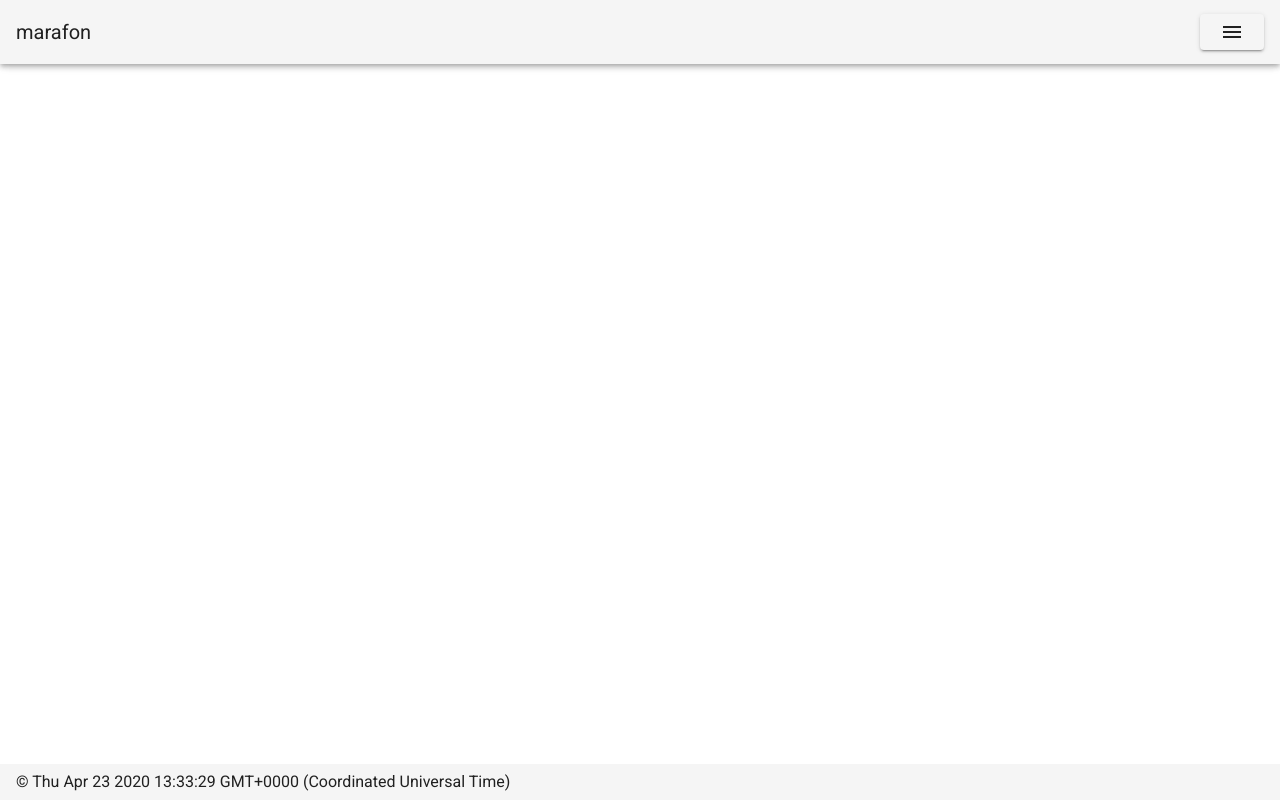
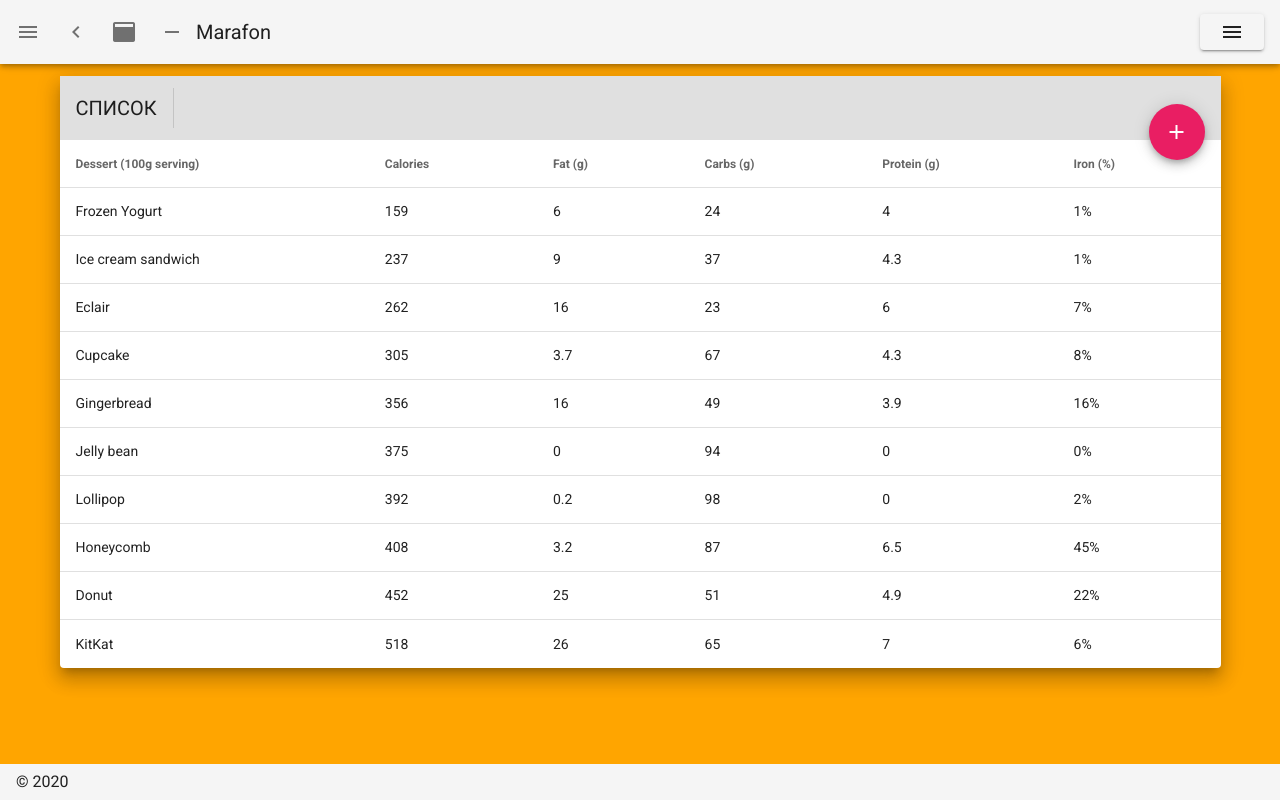
Before and after one commit to alokil70/marafon_ver_nuxt_1_0_0, a Nuxt app: page /manager in a window 1280 px wide. Built offline with nearby package versions, Linux system fonts and the light colour scheme.

Commit message:
design works

```diff
--- a/layouts/default.vue
+++ b/layouts/default.vue
@@ -11,7 +11,7 @@
             <nuxt />
         </v-container>
         <v-footer fixed app>
-            <span>&copy; {{ new Date() }}</span>
+            <span>&copy; {{ dateNow }}</span>
         </v-footer>
     </v-app>
 </template>
@@ -20,7 +20,27 @@
 export default {
     data() {
         return {
-            title: 'marafon'
+            title: 'MARAFON'
+        }
+    },
+    computed: {
+        // eslint-disable-next-line vue/return-in-computed-property
+        dateNow() {
+            const date = new Date()
+
+            const options = {
+                era: 'long',
+                year: 'numeric',
+                month: 'long',
+                day: 'numeric',
+                weekday: 'long',
+                timezone: 'UTC',
+                hour: 'numeric',
+                minute: 'numeric',
+                second: 'numeric'
+            }
+
+            return date.toLocaleString('ru', options)
         }
     }
 }
--- a/layouts/manager.vue
+++ b/layouts/manager.vue
@@ -41,7 +41,7 @@
             </v-btn>
             <v-toolbar-title v-text="title" />
             <v-spacer />
-            <v-btn icon @click.stop="rightDrawer = !rightDrawer">
+            <v-btn @click.stop="rightDrawer = !rightDrawer">
                 <v-icon>mdi-menu</v-icon>
             </v-btn>
         </v-app-bar>
@@ -79,9 +79,9 @@
 export default {
     data() {
         return {
-            clipped: false,
+            clipped: true,
             drawer: false,
-            fixed: false,
+            fixed: true,
             items: [
                 {
                     icon: 'mdi-apps',
@@ -97,7 +97,7 @@ export default {
             miniVariant: false,
             right: true,
             rightDrawer: false,
-            title: 'Vuetify.js'
+            title: 'Marafon'
         }
     }
 }
--- a/nuxt.config.js
+++ b/nuxt.config.js
@@ -57,7 +57,7 @@ export default {
      ** See https://axios.nuxtjs.org/options
      */
     axios: {
-        baseURL: 'http://192.168.0.2:9090/api'
+        baseURL: 'http://192.168.0.3:9090/api'
     },
     /*
      ** vuetify module configuration
--- a/pages/cash.vue
+++ b/pages/cash.vue
@@ -11,16 +11,16 @@
                         <v-col
                             v-for="i in products"
                             :key="i.id"
-                            cols="5"
+                            cols="4"
                             md="4"
                             align="center"
                         >
                             <v-card
-                                width="200"
-                                min-height="70"
+                                width="240"
+                                min-height="120"
                                 aspect-ratio="1"
                                 justify="center"
-                                class="primary white--text pa-2"
+                                class="primary white--text pa-2 headline"
                                 tile
                                 >{{ i.productName }}</v-card
                             >
--- a/pages/index.vue
+++ b/pages/index.vue
@@ -9,11 +9,11 @@
                         :to="item.to"
                         class="ma-8"
                         outlined
-                        width="100%"
+                        min-width="350px"
                     >
                         <v-btn
                             color="primary"
-                            class="md-8"
+                            class="md-8 headline"
                             x-large
                             block
                             height="100px"
@@ -45,7 +45,7 @@ export default {
                 },
                 {
                     title: 'Режим менеджер',
-                    to: '/'
+                    to: '/manager'
                 }
             ]
         }
--- /dev/null
+++ b/pages/manager.vue
@@ -0,0 +1,139 @@
+<template>
+    <div class="products">
+        <v-data-table
+            :headers="headers"
+            :items="desserts"
+            hide-default-footer
+            class="elevation-12"
+        >
+            <template v-slot:top>
+                <v-toolbar flat color="grey lighten-2">
+                    <v-toolbar-title>СПИСОК</v-toolbar-title>
+                    <v-divider class="mx-4" inset vertical />
+                    <v-spacer />
+                    <v-dialog v-model="dialog" max-width="500px">
+                        <template v-slot:activator="{ on }">
+                            <v-btn
+                                color="pink"
+                                fab
+                                dark
+                                class="mb-2"
+                                absolute
+                                right
+                                bottom
+                                v-on="on"
+                            >
+                                <v-icon>mdi-plus</v-icon>
+                            </v-btn>
+                        </template>
+                    </v-dialog>
+                </v-toolbar>
+            </template>
+        </v-data-table>
+    </div>
+</template>
+
+<script>
+export default {
+    name: 'Manager',
+    layout: 'manager',
+    data: () => ({
+        headers: [
+            {
+                text: 'Dessert (100g serving)',
+                align: 'start',
+                value: 'name'
+            },
+            { text: 'Calories', value: 'calories' },
+            { text: 'Fat (g)', value: 'fat' },
+            { text: 'Carbs (g)', value: 'carbs' },
+            { text: 'Protein (g)', value: 'protein' },
+            { text: 'Iron (%)', value: 'iron' }
+        ],
+        desserts: [
+            {
+                name: 'Frozen Yogurt',
+                calories: 159,
+                fat: 6.0,
+                carbs: 24,
+                protein: 4.0,
+                iron: '1%'
+            },
+            {
+                name: 'Ice cream sandwich',
+                calories: 237,
+                fat: 9.0,
+                carbs: 37,
+                protein: 4.3,
+                iron: '1%'
+            },
+            {
+                name: 'Eclair',
+                calories: 262,
+                fat: 16.0,
+                carbs: 23,
+                protein: 6.0,
+                iron: '7%'
+            },
+            {
+                name: 'Cupcake',
+                calories: 305,
+                fat: 3.7,
+                carbs: 67,
+                protein: 4.3,
+                iron: '8%'
+            },
+            {
+                name: 'Gingerbread',
+                calories: 356,
+                fat: 16.0,
+                carbs: 49,
+                protein: 3.9,
+                iron: '16%'
+            },
+            {
+                name: 'Jelly bean',
+                calories: 375,
+                fat: 0.0,
+                carbs: 94,
+                protein: 0.0,
+                iron: '0%'
+            },
+            {
+                name: 'Lollipop',
+                calories: 392,
+                fat: 0.2,
+                carbs: 98,
+                protein: 0,
+                iron: '2%'
+            },
+            {
+                name: 'Honeycomb',
+                calories: 408,
+                fat: 3.2,
+                carbs: 87,
+                protein: 6.5,
+                iron: '45%'
+            },
+            {
+                name: 'Donut',
+                calories: 452,
+                fat: 25.0,
+                carbs: 51,
+                protein: 4.9,
+                iron: '22%'
+            },
+            {
+                name: 'KitKat',
+                calories: 518,
+                fat: 26.0,
+                carbs: 65,
+                protein: 7,
+                iron: '6%'
+            }
+        ]
+    })
+}
+</script>
+
+<style scoped></style>
--- a/static/const.js
+++ b/static/const.js
@@ -1,2 +1,2 @@
-export const URL = 'http://192.168.0.2:9090/'
+export const URL = 'http://192.168.0.3:9090/'
 export const URL_IMG = URL + 'uploads/'
```
